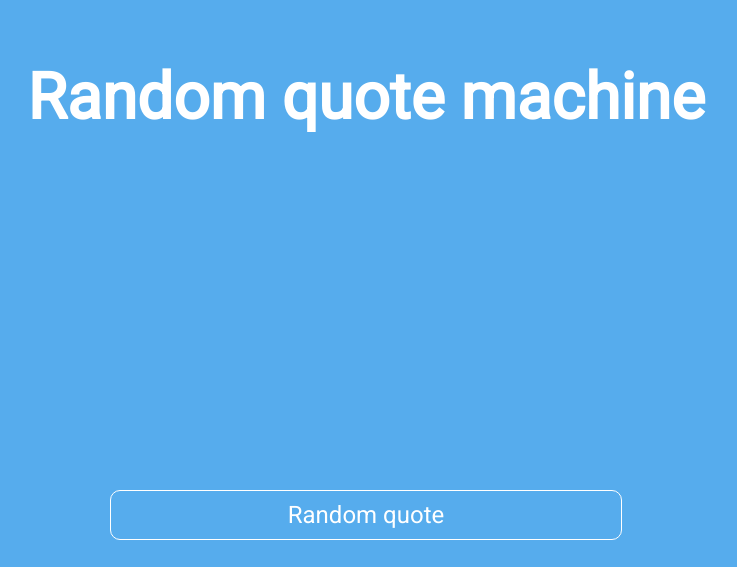
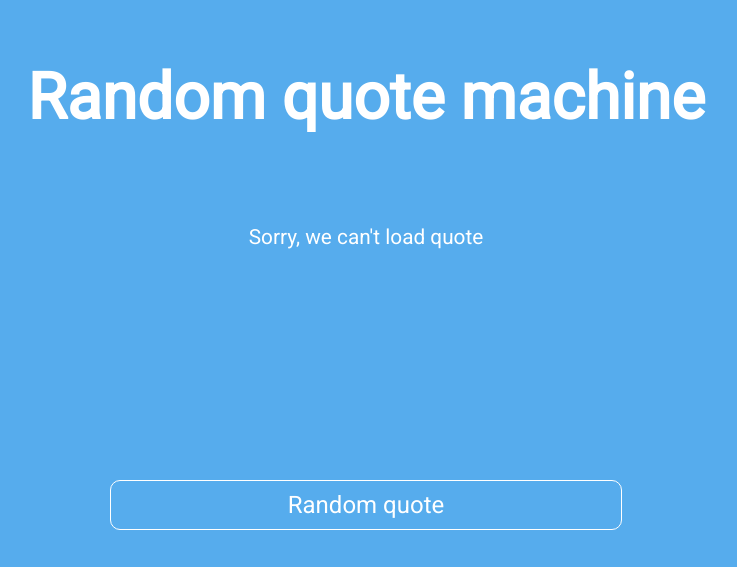
Before and after one commit to bartekma89/AJAX_12.5, a plain HTML site: page index.html in a window 1280 px wide. Shown: the top 567 px of the page, without its empty margins (274-1011 px from the left). Drawn offline with nearby package versions, Linux system fonts and the light colour scheme; no server answers.

Commit message:
refactor code

```diff
--- a/js/scripts.js
+++ b/js/scripts.js
@@ -33,6 +33,10 @@ $(function ($) {
 			dataType: 'json'
 		}).done(function (jqXHR) {
 			createTweet(jqXHR);
+		}).fail(function() {
+			var errorInfo = "Sorry, we can't load quote";
+			$('#error').remove();
+			$('.text').append('<div id="error">' + errorInfo + '</div>');
 		});
 
 		function createTweet(response) {
--- a/style/style.css
+++ b/style/style.css
@@ -16,6 +16,7 @@ body {
 header {
 	display: block;
 	margin: 50px auto;
+	margin-bottom: 80px;
 }
 
 header h1 {
@@ -25,8 +26,8 @@ header h1 {
 
 .text {
 	font-size: 1.3rem;
-	margin: 100px auto;
-	height: 100px;
+	margin: 10px auto;
+	height: 200px;
 }
 
 .text__quote {
@@ -69,7 +70,7 @@ header h1 {
 }
 
 .loader {
-	margin: 0 auto;
+	margin: 50px auto;
 	border: 8px solid #fff;
 	border-top: 8px solid #56ACED;
 	border-radius: 50%;
```
Also changed, not shown: index.html (+0 -2 lines).
